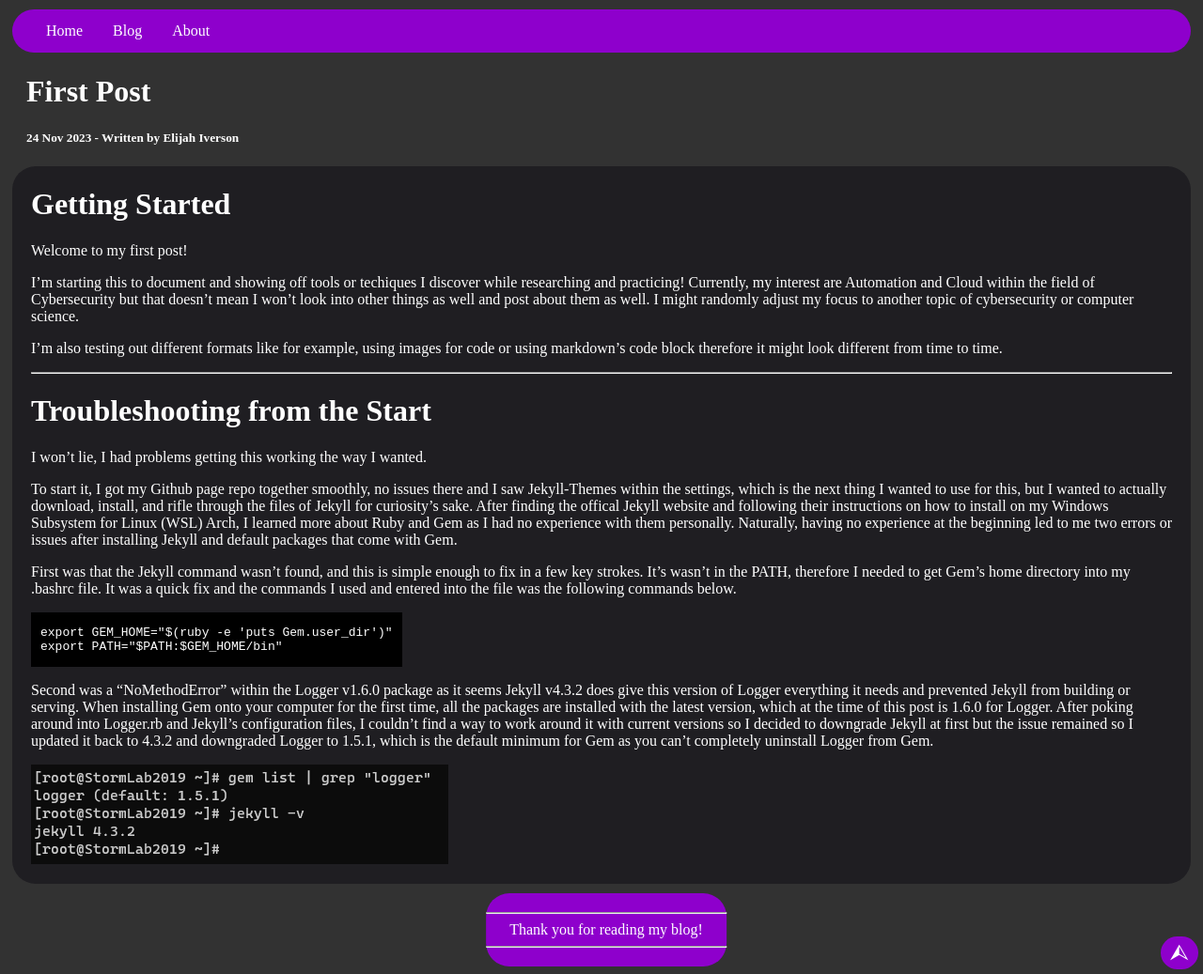
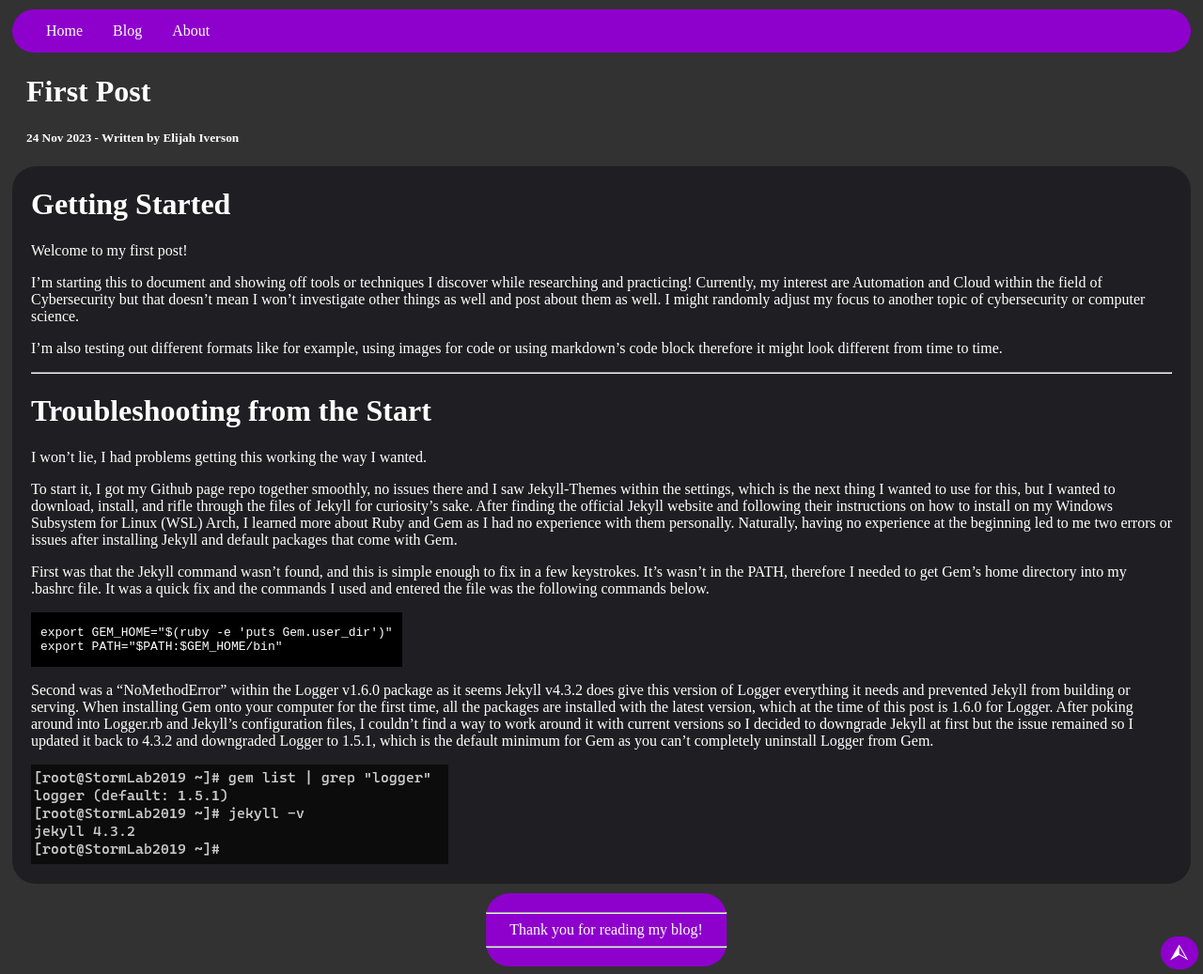
Before and after one commit to EmanG7/EmanG7.github.io, a Jekyll site: the page built from _posts/2023-11-24-FirstPost.md, in a window 1280 px wide and 1037 px high. Shown: the whole window at 94% size. Built offline with Jekyll 4.4.1, drawn with Linux system fonts in a browser that asks for light colours.

Commit message:
Update 2023-11-24-FirstPost.md
Spelling and Grammar Corrections

````diff
--- a/_posts/2023-11-24-FirstPost.md
+++ b/_posts/2023-11-24-FirstPost.md
@@ -5,25 +5,25 @@
 # Getting Started
 Welcome to my first post!
 
-I'm starting this to document and showing off tools or techiques I discover while researching and practicing!
-Currently, my interest are Automation and Cloud within the field of Cybersecurity but that doesn't mean I won't look into other things as well and post about them as well. I might randomly adjust my focus to another topic of cybersecurity or computer science.
+I’m starting this to document and showing off tools or techniques I discover while researching and practicing! Currently, my interest are Automation and Cloud within the field of Cybersecurity but that doesn’t mean I won’t investigate other things as well and post about them as well. I might randomly adjust my focus to another topic of cybersecurity or computer science.
 
-I'm also testing out different formats like for example, using images for code or using markdown's code block therefore it might look different from time to time.
+I’m also testing out different formats like for example, using images for code or using markdown’s code block therefore it might look different from time to time.
+
 
 ---
 
 # Troubleshooting from the Start
-I won't lie, I had problems getting this working the way I wanted.
+I won’t lie, I had problems getting this working the way I wanted.
 
-To start it, I got my Github page repo together smoothly, no issues there and I saw Jekyll-Themes within the settings, which is the next thing I wanted to use for this, but I wanted to actually download, install, and rifle through the files of Jekyll for curiosity's sake. After finding the offical Jekyll website and following their instructions on how to install on my Windows Subsystem for Linux (WSL) Arch, I learned more about Ruby and Gem as I had no experience with them personally. Naturally, having no experience at the beginning led to me two errors or issues after installing Jekyll and default packages that come with Gem.
+To start it, I got my Github page repo together smoothly, no issues there and I saw Jekyll-Themes within the settings, which is the next thing I wanted to use for this, but I wanted to download, install, and rifle through the files of Jekyll for curiosity’s sake. After finding the official Jekyll website and following their instructions on how to install on my Windows Subsystem for Linux (WSL) Arch, I learned more about Ruby and Gem as I had no experience with them personally. Naturally, having no experience at the beginning led to me two errors or issues after installing Jekyll and default packages that come with Gem.
 
-First was that the Jekyll command wasn't found, and this is simple enough to fix in a few key strokes. It's wasn't in the PATH, therefore I needed to get Gem's home directory into my .bashrc file. It was a quick fix and the commands I used and entered into the file was the following commands below.
+First was that the Jekyll command wasn’t found, and this is simple enough to fix in a few keystrokes. It’s wasn’t in the PATH, therefore I needed to get Gem’s home directory into my .bashrc file. It was a quick fix and the commands I used and entered the file was the following commands below.
 
 ``` bash
 export GEM_HOME="$(ruby -e 'puts Gem.user_dir')"
 export PATH="$PATH:$GEM_HOME/bin"
 ```
 
-Second was a "NoMethodError" within the Logger v1.6.0 package as it seems Jekyll v4.3.2 does give this version of Logger everything it needs and prevented Jekyll from building or serving. When installing Gem onto your computer for the first time, all the packages are installed with the latest version, which at the time of this post is 1.6.0 for Logger. After poking around into Logger.rb and Jekyll's configuration files, I couldn't find a way to work around it with current versions so I decided to downgrade Jekyll at first but the issue remained so I updated it back to 4.3.2 and downgraded Logger to 1.5.1, which is the default minimum for Gem as you can't completely uninstall Logger from Gem.
+Second was a “NoMethodError” within the Logger v1.6.0 package as it seems Jekyll v4.3.2 does give this version of Logger everything it needs and prevented Jekyll from building or serving. When installing Gem onto your computer for the first time, all the packages are installed with the latest version, which at the time of this post is 1.6.0 for Logger. After poking around into Logger.rb and Jekyll’s configuration files, I couldn’t find a way to work around it with current versions so I decided to downgrade Jekyll at first but the issue remained so I updated it back to 4.3.2 and downgraded Logger to 1.5.1, which is the default minimum for Gem as you can’t completely uninstall Logger from Gem.
 
 ![Cli image showing Logger and Jekyll versions](/images/blog-images/gem_Logger-1-5-1_Jekyll-4-3-2.png)
````
